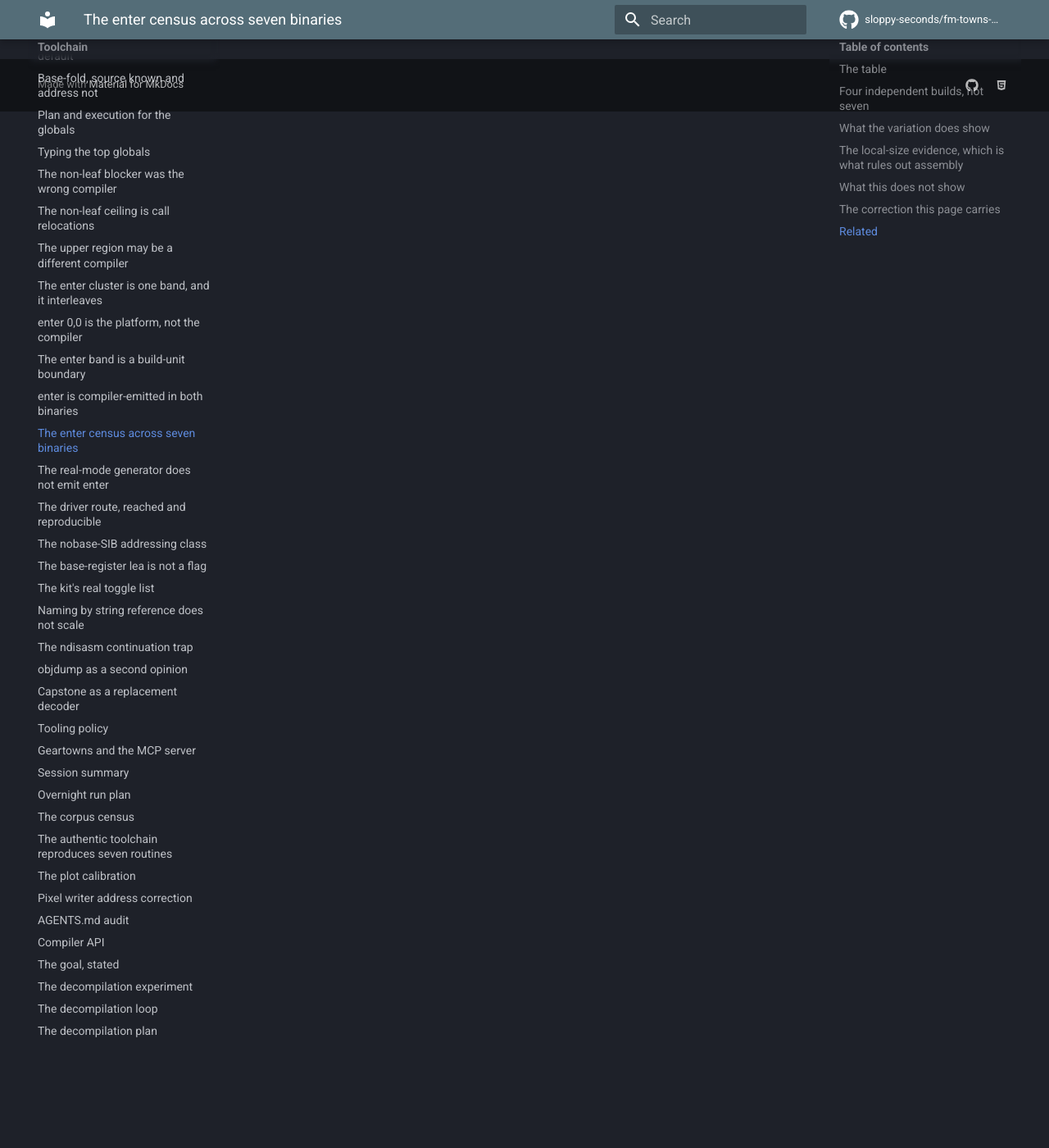
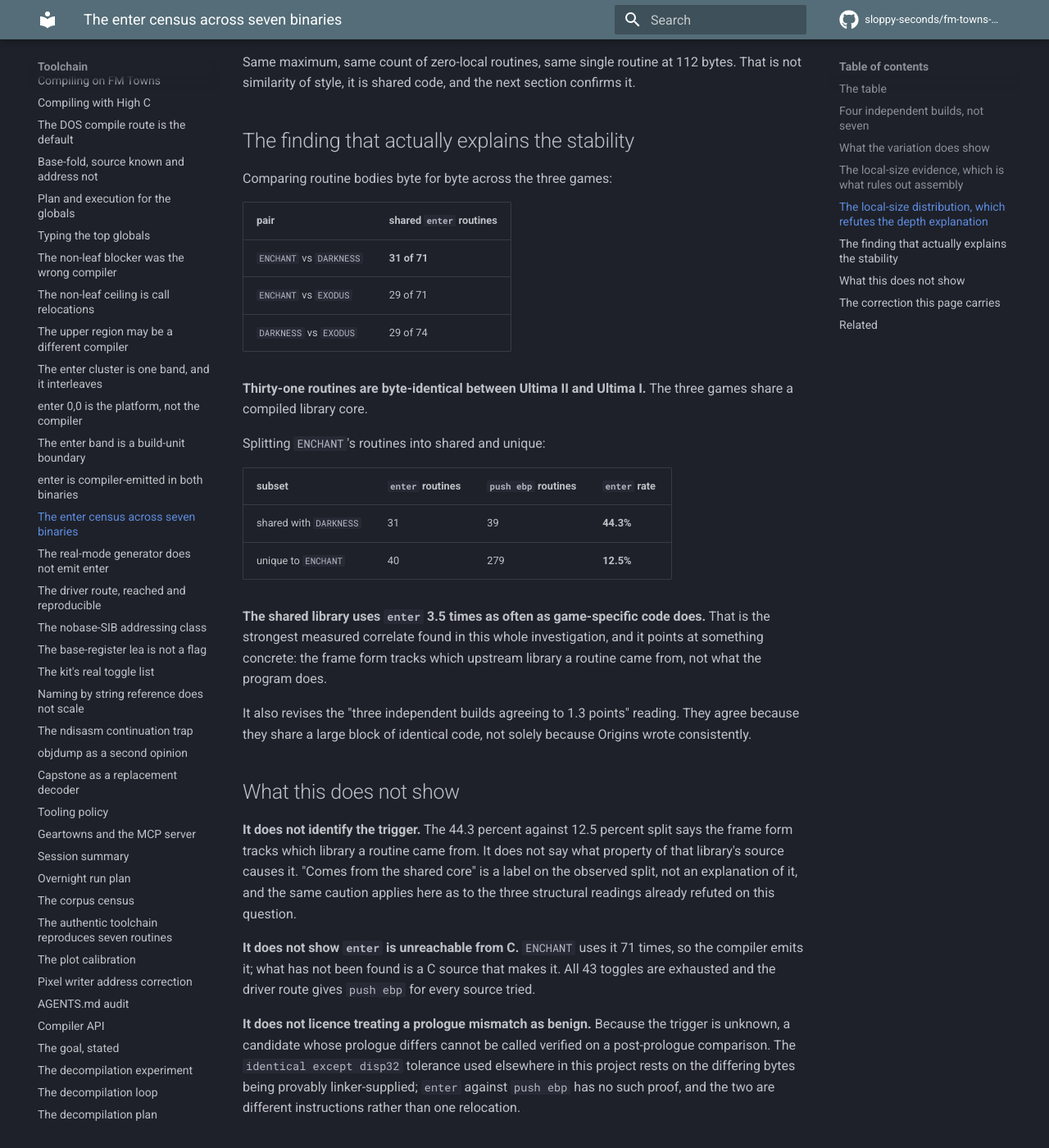
Before and after one commit to sloppy-seconds/fm-towns-ultima, an MkDocs documentation site: the page built from docs/enter-census.md, in a window 1280 px wide and 1400 px high, scrolled down 3547 px. Shown: the whole window at 82% size. Built offline with MkDocs 1.6.1 and Material for MkDocs 9.7.7, drawn with Linux system fonts in a browser that asks for light colours; comment, search, counter and statistics services are not loaded; some of the changed text lies outside the part shown.

Commit message:
Local-size distribution refutes the depth explanation; shared core explains the rate
Measured the enter operand (locals allocated) in all six binaries.

Mean locals: DARKNESS 9.0, ENCHANT 9.2, EXODUS 9.2, BRITISH 8.8, UT2DEMO 8.8,
TMENU 34.4. The presentation program has the SHALLOWEST frames and nearly
double the enter rate, so depth and rate are not correlated. TMENU is the
only one with deep frames and it is a single data point.

The three games' histograms are identical bucket by bucket (0:32, 4:15-17,
8:3-5, 12:5, 16:4, 20:4, same max of 112). That is shared code, not style,
and byte comparison confirms it: 31 of ENCHANT's 71 enter routines are
byte-identical to DARKNESS.

Splitting ENCHANT by provenance:
  shared with DARKNESS: 31 enter / 39 push-ebp -> 44.3%
  unique to ENCHANT:    40 enter / 279 push-ebp -> 12.5%

The shared library uses enter 3.5x as often. That is the strongest measured
correlate found, and it revises 'three independent builds agree to 1.3
points': they agree partly because they share a large block of identical
code.

Also states that an unknown trigger does not licence treating a prologue
mismatch as benign, which would be the mask-too-narrow error again.

````diff
--- a/docs/enter-census.md
+++ b/docs/enter-census.md
@@ -81,15 +81,82 @@
 `[ebp-4]`, `[ebp-8]`, `[ebp-0xc]` in a sort loop touching no hardware, the assembly reading is
 dead for all of these.
 
+## The local-size distribution, which refutes the depth explanation
+
+A natural reading of the rate differences is that launchers and presentation shells have deeper
+frames, crossing some threshold. Measured, that is wrong.
+
+| binary | `enter` fns | mean locals | mean (nonzero) | max | zero-local |
+|---|---|---|---|---|---|
+| `DARKNESS.EXP` | 74 | 9.0 | 15.9 | 112 | 32 |
+| `ENCHANT.EXP` | 71 | 9.2 | 16.7 | 112 | 32 |
+| `EXODUS.EXP` | 70 | 9.2 | 16.9 | 112 | 32 |
+| `TMENU.EXP` | 252 | **34.4** | 38.7 | **2052** | 28 |
+| `BRITISH.EXP` | 67 | 8.8 | 15.9 | 112 | 30 |
+| `UT2DEMO.EXP` | 67 | 8.8 | 15.9 | 112 | 30 |
+
+**The presentation program has the shallowest frames of all (8.8 mean) and nearly double the
+`enter` rate.** Depth and rate are not correlated. `TMENU` has both more and larger frames, but
+it is the only binary that does, so it is one data point rather than a trend.
+
+The full local-size histograms make the point sharper. The three games are near-identical bucket
+by bucket:
+
+```
+DARKNESS  0:32 4:17 8:5 12:5 16:4 20:4 28:1 32:1 36:1 44:1 48:1 56:1 112:1
+ENCHANT   0:32 4:15 8:4 12:5 16:4 20:4 28:1 32:1 36:1 44:1 48:1 56:1 112:1
+EXODUS    0:32 4:15 8:3 12:5 16:4 20:4 28:1 32:1 36:1 44:1 48:1 56:1 112:1
+```
+
+Same maximum, same count of zero-local routines, same single routine at 112 bytes. That is not
+similarity of style, it is shared code, and the next section confirms it.
+
+## The finding that actually explains the stability
+
+Comparing routine bodies byte for byte across the three games:
+
+| pair | shared `enter` routines |
+|---|---|
+| `ENCHANT` vs `DARKNESS` | **31 of 71** |
+| `ENCHANT` vs `EXODUS` | 29 of 71 |
+| `DARKNESS` vs `EXODUS` | 29 of 74 |
+
+**Thirty-one routines are byte-identical between Ultima II and Ultima I.** The three games share
+a compiled library core.
+
+Splitting `ENCHANT`'s routines into shared and unique:
+
+| subset | `enter` routines | `push ebp` routines | `enter` rate |
+|---|---|---|---|
+| shared with `DARKNESS` | 31 | 39 | **44.3%** |
+| unique to `ENCHANT` | 40 | 279 | **12.5%** |
+
+**The shared library uses `enter` 3.5 times as often as game-specific code does.** That is the
+strongest measured correlate found in this whole investigation, and it points at something
+concrete: the frame form tracks which upstream library a routine came from, not what the program
+does.
+
+It also revises the "three independent builds agreeing to 1.3 points" reading. They agree
+because they share a large block of identical code, not solely because Origins wrote
+consistently.
+
 ## What this does not show
 
-It does not identify the selection rule. Four builds with four rates says the rule is
-source-dependent, and says nothing about which source feature triggers it. The 43 command-line
-toggles are exhausted and the driver route reproduces the same `push ebp` for every C source
-tried.
+**It does not identify the trigger.** The 44.3 percent against 12.5 percent split says the frame
+form tracks which library a routine came from. It does not say what property of that library's
+source causes it. "Comes from the shared core" is a label on the observed split, not an
+explanation of it, and the same caution applies here as to the three structural readings already
+refuted on this question.
 
-It also does not show that `enter` is *unreachable*. `ENCHANT` uses it 71 times, so the compiler
-can emit it; what has not been found is a C source that makes it.
+**It does not show `enter` is unreachable from C.** `ENCHANT` uses it 71 times, so the compiler
+emits it; what has not been found is a C source that makes it. All 43 toggles are exhausted and
+the driver route gives `push ebp` for every source tried.
+
+**It does not licence treating a prologue mismatch as benign.** Because the trigger is unknown, a
+candidate whose prologue differs cannot be called verified on a post-prologue comparison. The
+`identical except disp32` tolerance used elsewhere in this project rests on the differing bytes
+being provably linker-supplied; `enter` against `push ebp` has no such proof, and the two are
+different instructions rather than one relocation.
 
 ## The correction this page carries
 
````
